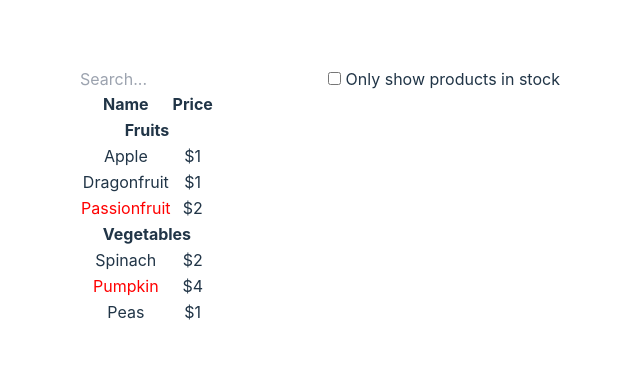
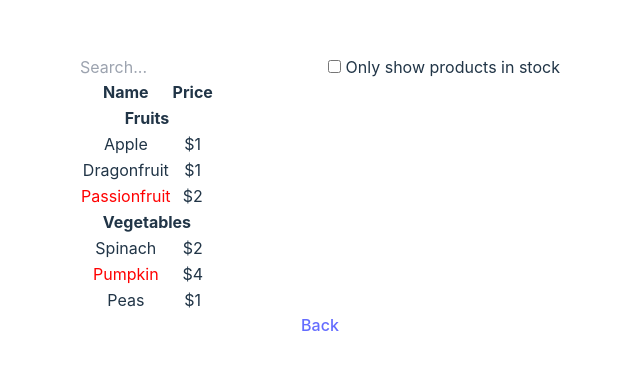
Before and after one commit to sarvesh018/Reactjs, a React (Vite) app: page /mockUp in a window 1280 px wide. Shown: the part 204-574 px from the top of the page, without its empty margins (320-960 px from the left). Built offline with nearby package versions, Linux system fonts and the light colour scheme.

Commit message:
mockup 2

```diff
--- a/src/components/MockUp.jsx
+++ b/src/components/MockUp.jsx
@@ -1,5 +1,6 @@
 import React,{useState} from 'react'
 import { Products } from './Constants'
+import GoBack from './GoBack'
 
 
 //productCategoryComponent
@@ -95,6 +96,7 @@ export default function MockUp() {
   const [filterText, setFilterText] = useState('');
   const [inStock, setInStock] = useState(false);
   return (
+    <div className='flex flex-col gap-10'>
     <div className='flex flex-col gap-10 items-center rounded-lg justify-center pb-10 bg-[#5c3c3c]'>
       <SearchBar
         filterText={filterText}
@@ -108,5 +110,9 @@ export default function MockUp() {
         inStock={inStock}
       />
     </div>
+    <div>
+      <GoBack/>
+    </div>
+    </div>
   )
 }
```
